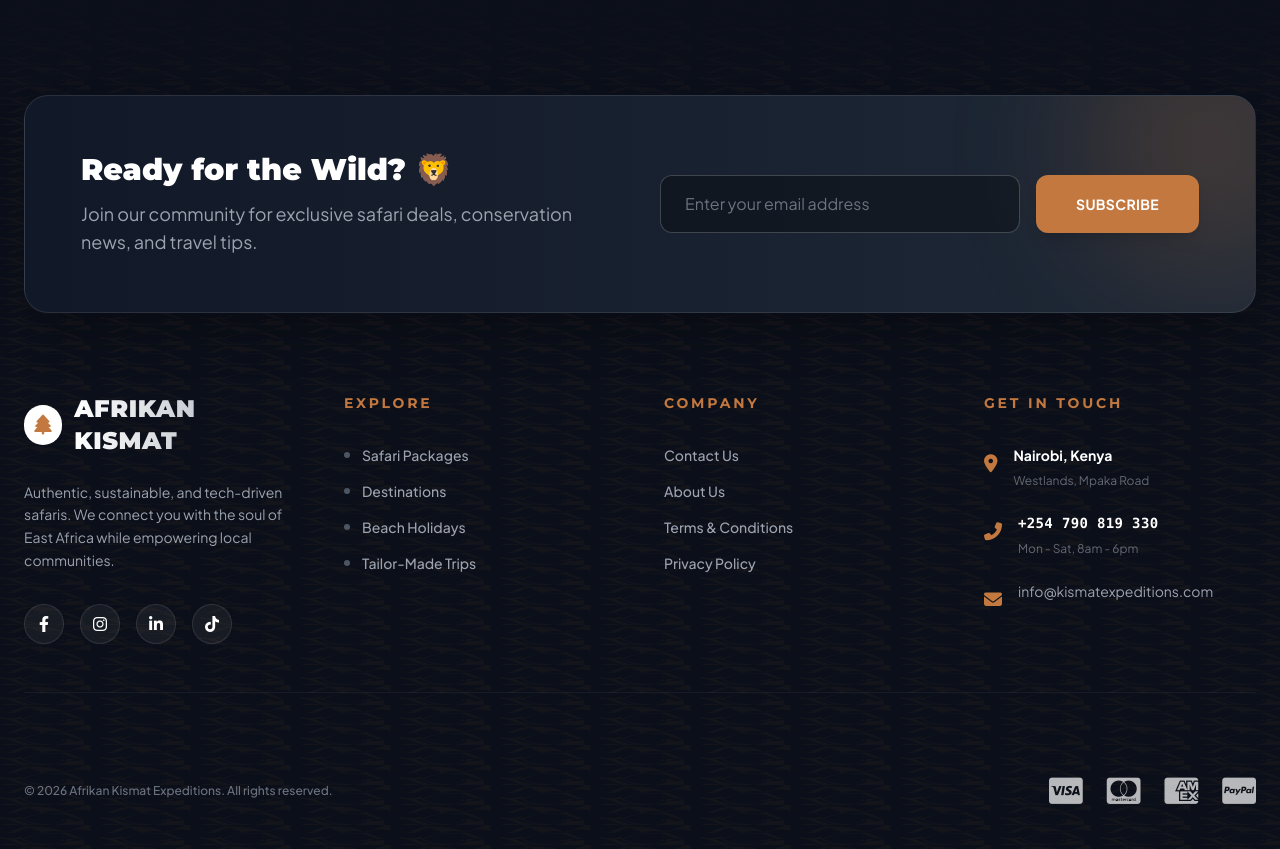
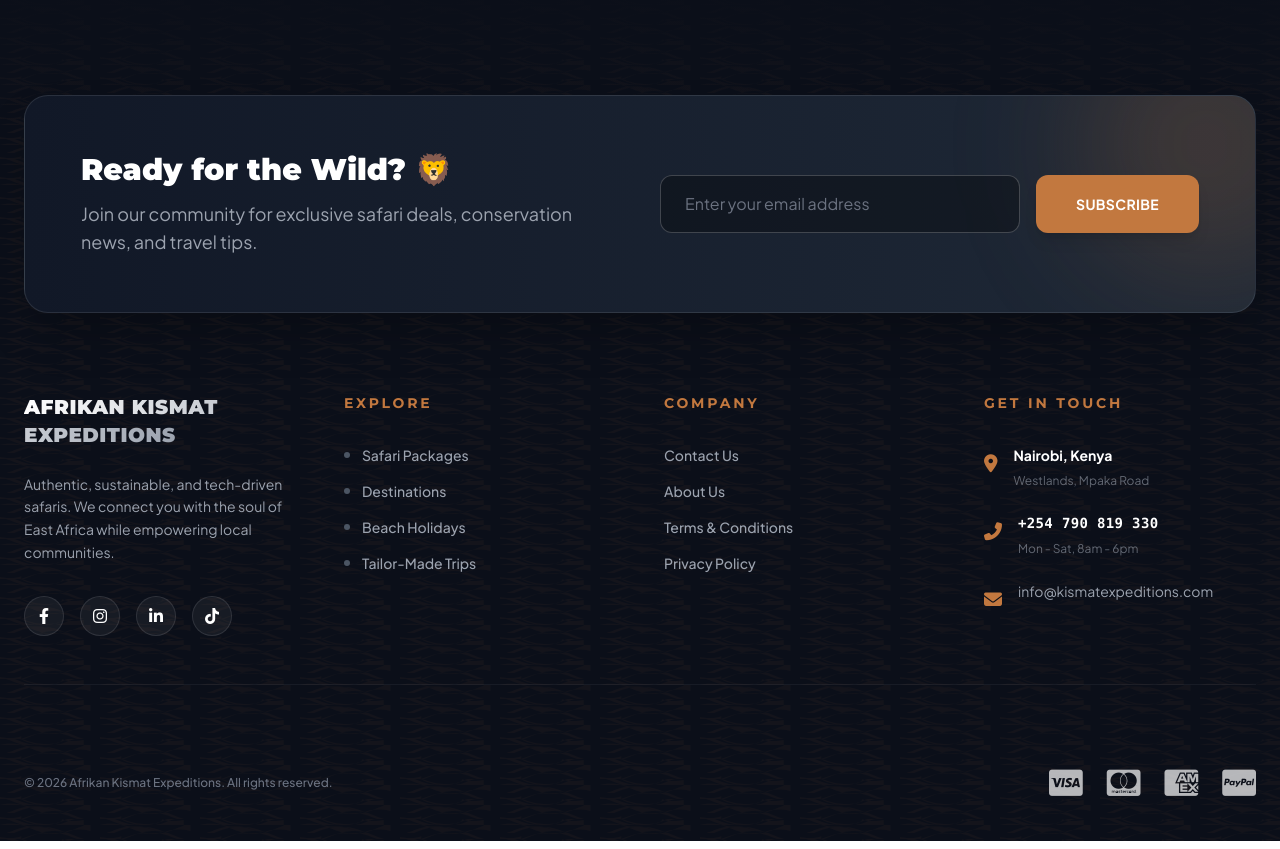
Before and after one commit to kelvinketer/afrikan-kismat, a Django app: page /about/ in a window 1280 px wide. Shown: the part 3548-4397 px from the top of the page. Run offline with Django 5.2, Linux system fonts and the light colour scheme; some libraries are stand-ins or nearby versions.

Commit message:
Update branding to full name and ensure mobile menu works

```diff
--- a/templates/base.html
+++ b/templates/base.html
@@ -31,15 +31,6 @@
                         sans: ['Plus Jakarta Sans', 'sans-serif'],
                         header: ['Montserrat', 'sans-serif'],
                     },
-                    animation: {
-                        'infinite-scroll': 'infinite-scroll 40s linear infinite',
-                    },
-                    keyframes: {
-                        'infinite-scroll': {
-                            from: { transform: 'translateX(0)' },
-                            to: { transform: 'translateX(-50%)' },
-                        }
-                    }
                 }
             }
         }
@@ -54,15 +45,13 @@
 <body class="bg-safari-light text-gray-800 flex flex-col min-h-screen relative font-sans">
 
     <header class="fixed top-0 w-full z-50 transition-all duration-500 ease-in-out py-6" id="navbar">
-        <div class="max-w-7xl mx-auto px-6 flex justify-between items-center">
+        <div class="max-w-7xl mx-auto px-6 flex justify-between items-center relative">
 
             <a href="{% url 'home' %}" class="flex items-center gap-3 group">
-                <div class="w-10 h-10 bg-safari-clay rounded-full flex items-center justify-center text-white shadow-lg group-hover:bg-white group-hover:text-safari-clay transition-all duration-300">
-                    <i class="fas fa-tree text-sm"></i>
-                </div>
-
                 <div class="text-white group-hover:text-safari-clay transition-colors duration-300">
-                    <h1 class="text-xl font-black leading-none tracking-widest uppercase font-header">Afrikan Kismat</h1>
+                    <h1 class="text-base md:text-xl font-black leading-tight tracking-widest uppercase font-header">
+                        Afrikan Kismat Expeditions
+                    </h1>
                 </div>
             </a>
 
@@ -74,9 +63,19 @@
                 <a href="{% url 'contact' %}" class="px-6 py-3 border-2 border-white rounded-full hover:bg-white hover:text-safari-dark transition duration-300">Contact</a>
             </nav>
 
-            <button class="md:hidden text-white text-2xl focus:outline-none">
+            <button id="mobile-menu-btn" class="md:hidden text-white text-2xl focus:outline-none hover:text-safari-gold transition">
                 <i class="fas fa-bars"></i>
             </button>
+        </div>
+
+        <div id="mobile-menu" class="hidden md:hidden absolute top-full left-0 w-full bg-safari-dark/95 backdrop-blur-xl border-t border-white/10 shadow-2xl">
+            <div class="flex flex-col p-6 space-y-4 text-center">
+                <a href="{% url 'home' %}" class="text-white font-bold text-sm uppercase tracking-widest py-3 hover:text-safari-gold border-b border-white/5">Home</a>
+                <a href="{% url 'safaris' %}" class="text-white font-bold text-sm uppercase tracking-widest py-3 hover:text-safari-gold border-b border-white/5">Safaris</a>
+                <a href="{% url 'destinations' %}" class="text-white font-bold text-sm uppercase tracking-widest py-3 hover:text-safari-gold border-b border-white/5">Destinations</a>
+                <a href="{% url 'about' %}" class="text-white font-bold text-sm uppercase tracking-widest py-3 hover:text-safari-gold border-b border-white/5">About</a>
+                <a href="{% url 'contact' %}" class="bg-safari-clay text-white font-bold text-sm uppercase tracking-widest py-4 rounded-full mt-4 shadow-lg">Contact Us</a>
+            </div>
         </div>
     </header>
 
@@ -110,11 +109,10 @@
             <div class="grid grid-cols-1 md:grid-cols-2 lg:grid-cols-4 gap-12 mb-20 border-b border-white/5 pb-12">
 
                 <div>
-                    <a href="#" class="flex items-center gap-3 mb-6">
-                        <div class="w-10 h-10 bg-white rounded-full flex items-center justify-center text-safari-clay text-xl">
-                            <i class="fas fa-tree"></i>
-                        </div>
-                        <span class="text-2xl font-black font-header tracking-wide uppercase text-transparent bg-clip-text bg-gradient-to-r from-white to-gray-400">Afrikan Kismat</span>
+                    <a href="#" class="block mb-6">
+                        <span class="text-xl font-black font-header tracking-wide uppercase text-transparent bg-clip-text bg-gradient-to-r from-white to-gray-400">
+                            Afrikan Kismat Expeditions
+                        </span>
                     </a>
                     <p class="text-gray-400 text-sm leading-relaxed mb-8">
                         Authentic, sustainable, and tech-driven safaris. We connect you with the soul of East Africa while empowering local communities.
@@ -185,6 +183,7 @@
     </footer>
 
     <script>
+        // 1. Navbar Scroll Effect
         const navbar = document.getElementById('navbar');
         window.addEventListener('scroll', () => {
             if (window.scrollY > 50) {
@@ -195,6 +194,14 @@
                 navbar.classList.add('py-6');
             }
         });
+
+        // 2. Mobile Menu Toggle
+        const mobileBtn = document.getElementById('mobile-menu-btn');
+        const mobileMenu = document.getElementById('mobile-menu');
+
+        mobileBtn.addEventListener('click', () => {
+            mobileMenu.classList.toggle('hidden');
+        });
     </script>
 </body>
 </html>
```
